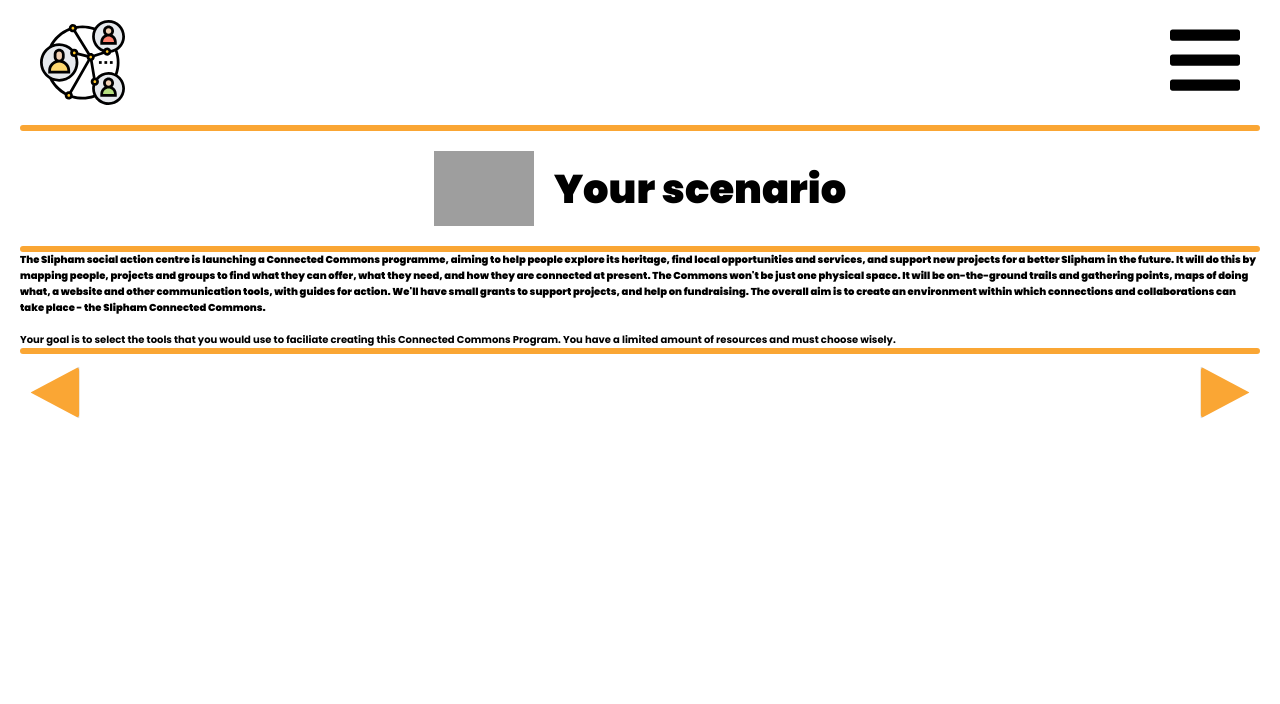
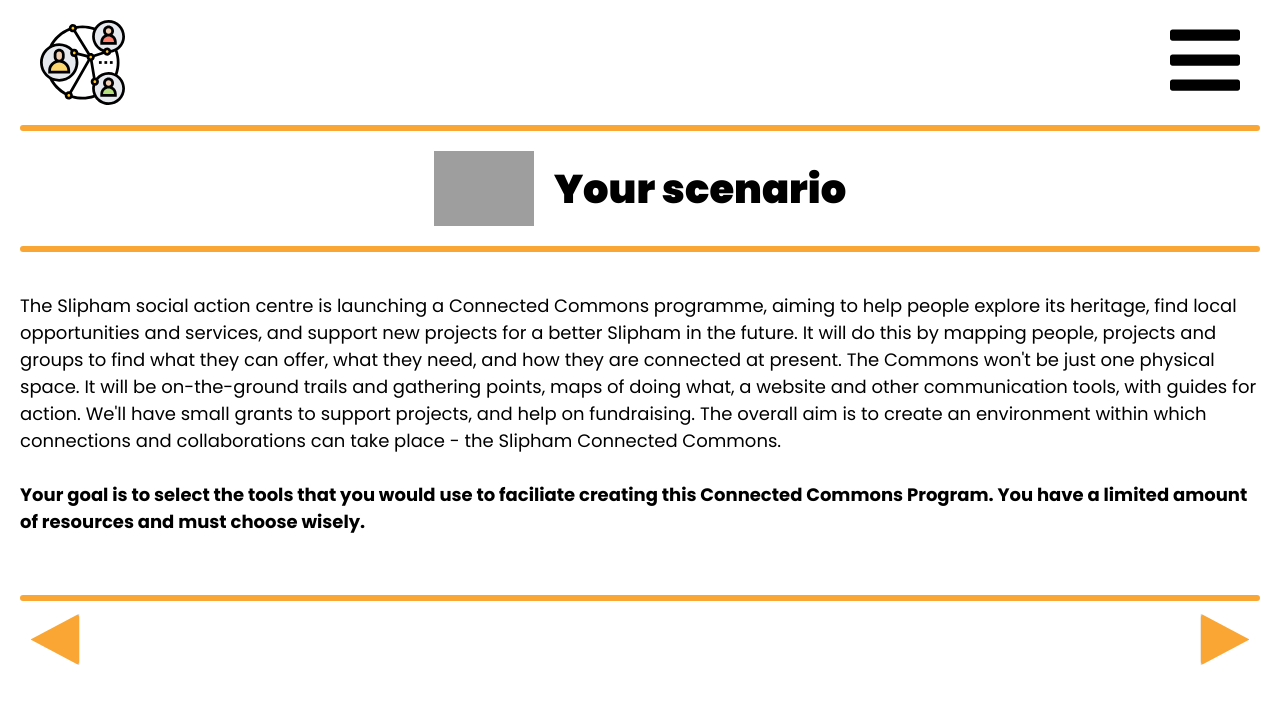
Before and after one commit to founders-programme-2/commons, a React (Create React App) app in the folder client/: page /yourScenario in a window 1280 px wide. Shown: the top 704 px of the page. Built offline with nearby package versions, Linux system fonts and the light colour scheme; grey boxes are pictures that could not be loaded; what react-router-prop-types would draw is missing.

Commit message:
import content component and used for scenario content

```diff
--- a/client/src/Component/views/YourScenario/index.js
+++ b/client/src/Component/views/YourScenario/index.js
@@ -1,13 +1,14 @@
 import React from 'react';
 import Header from '../../Common/Header';
 import Footer from '../../Common/Footer';
+import { Content } from '../About/index.style';
 import houses from '../../../assets/houses.svg';
 
 const YourScenario = () => {
   return (
     <div>
       <Header headerImg={houses} titleText="Your scenario" />
-      <div>
+      <Content>
         <p>
           The Slipham social action centre is launching a Connected Commons
           programme, aiming to help people explore its heritage, find local
@@ -28,7 +29,7 @@ const YourScenario = () => {
           creating this Connected Commons Program. You have a limited amount of
           resources and must choose wisely.
         </p>
-      </div>
+      </Content>
       <Footer backLink="/play" nextLink="/" reviewScenario={false} />
     </div>
   );
```
